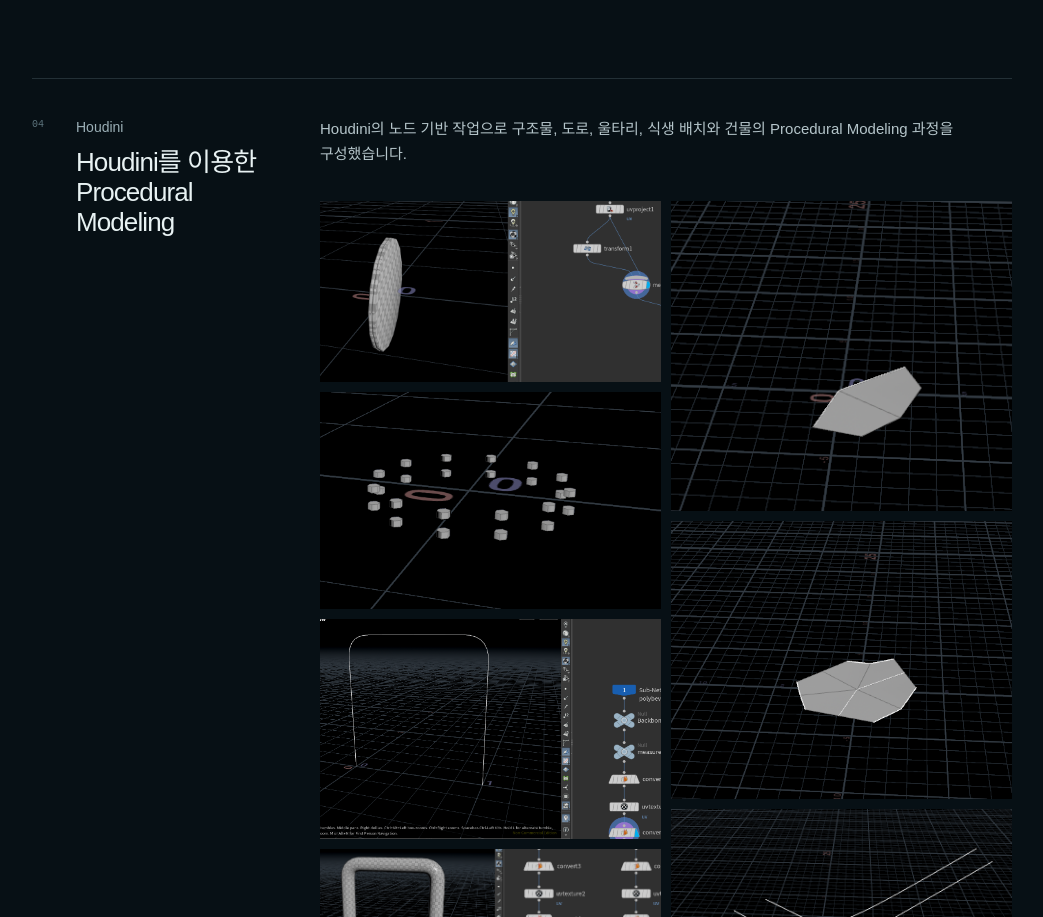
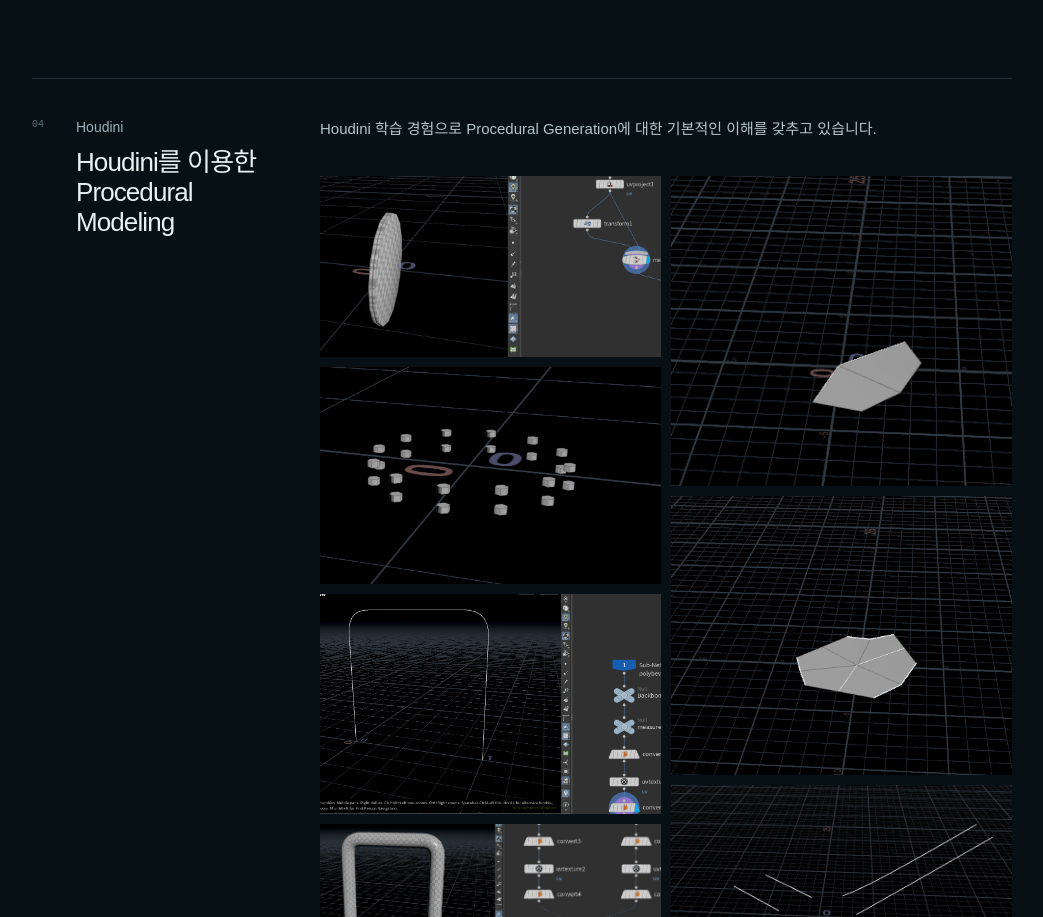
Before and after one commit to Yaaho/portfolio, a Next.js app: page /portfolio/ in a window 1280 px wide. Shown: the part 9311-10228 px from the top of the page, without its empty margins (118-1161 px from the left). Built offline with nearby package versions, Linux system fonts and the light colour scheme.

Commit message:
Clarify Houdini learning experience

```diff
--- a/app/page.tsx
+++ b/app/page.tsx
@@ -201,7 +201,7 @@ export default function Home() {
             </div>
           </div>
           <div className="portfolio-item-body">
-            <p className="portfolio-description">Houdini의 노드 기반 작업으로 구조물, 도로, 울타리, 식생 배치와 건물의 Procedural Modeling 과정을 구성했습니다.</p>
+            <p className="portfolio-description">Houdini 학습 경험으로 Procedural Generation에 대한 기본적인 이해를 갖추고 있습니다.</p>
             <LegacyAssets images={range(52, 115)} title="Houdini를 이용한 Procedural Modeling" />
           </div>
         </article>
```
